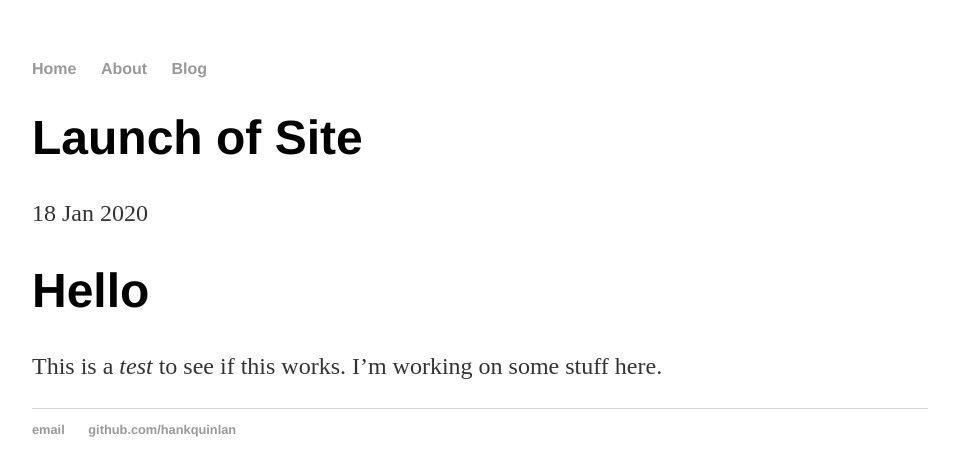
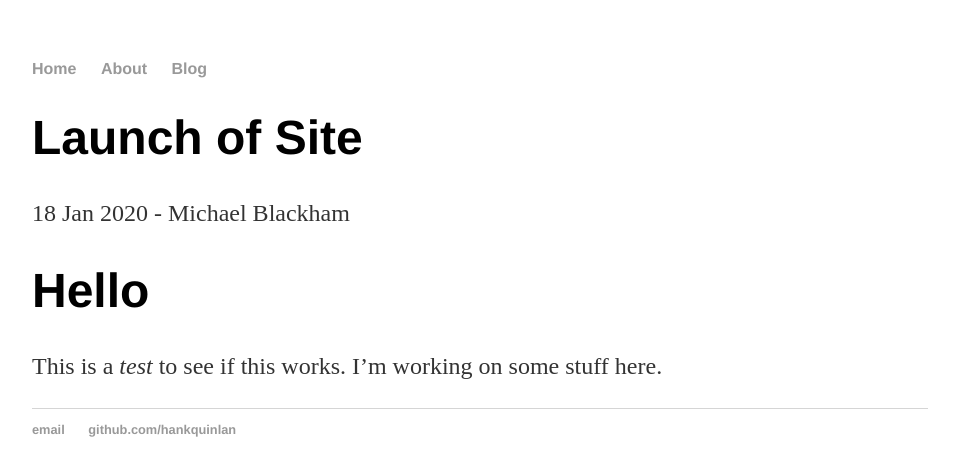
Before and after one commit to notmfb/michaelblackham.github.io, a Jekyll site: the page built from _posts/2020-01-18-test-post.md, in a window 1280 px wide. Shown: the top 476 px of the page, without its empty margins (160-1119 px from the left). Built offline with Jekyll 4.4.1, drawn with Linux system fonts in a browser that asks for light colours.

Commit message:
Update post.html

```diff
--- a/_layouts/post.html
+++ b/_layouts/post.html
@@ -2,8 +2,8 @@
 layout: default
 ---
 
-<h1>{{ page.title }} </h1>
-<p class="meta">{{ page.date | date_to_string }}</p>
+<h1>{{ page.title }}</h1>
+<p class="meta">{{ page.date | date_to_string }} - {{ page.author }}</p>
 
 <div class="post">
   {{ content }}
```
